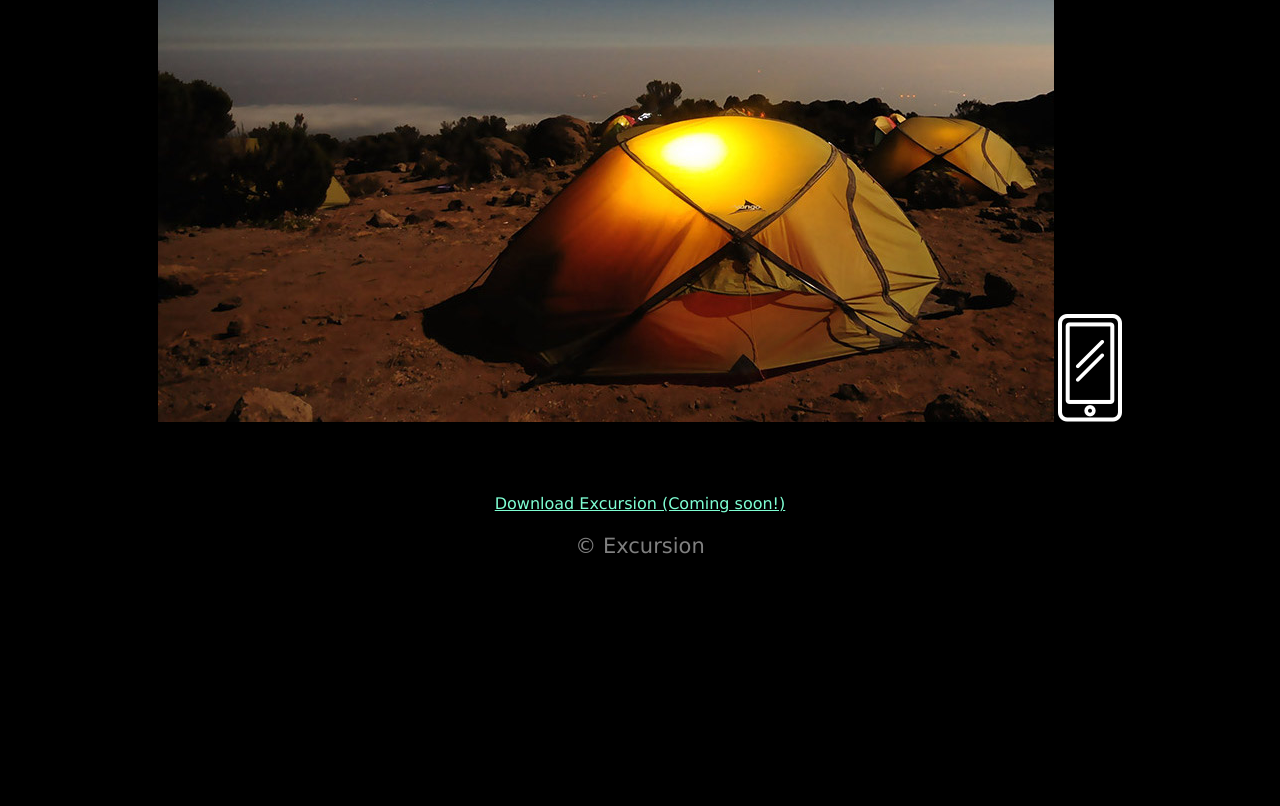
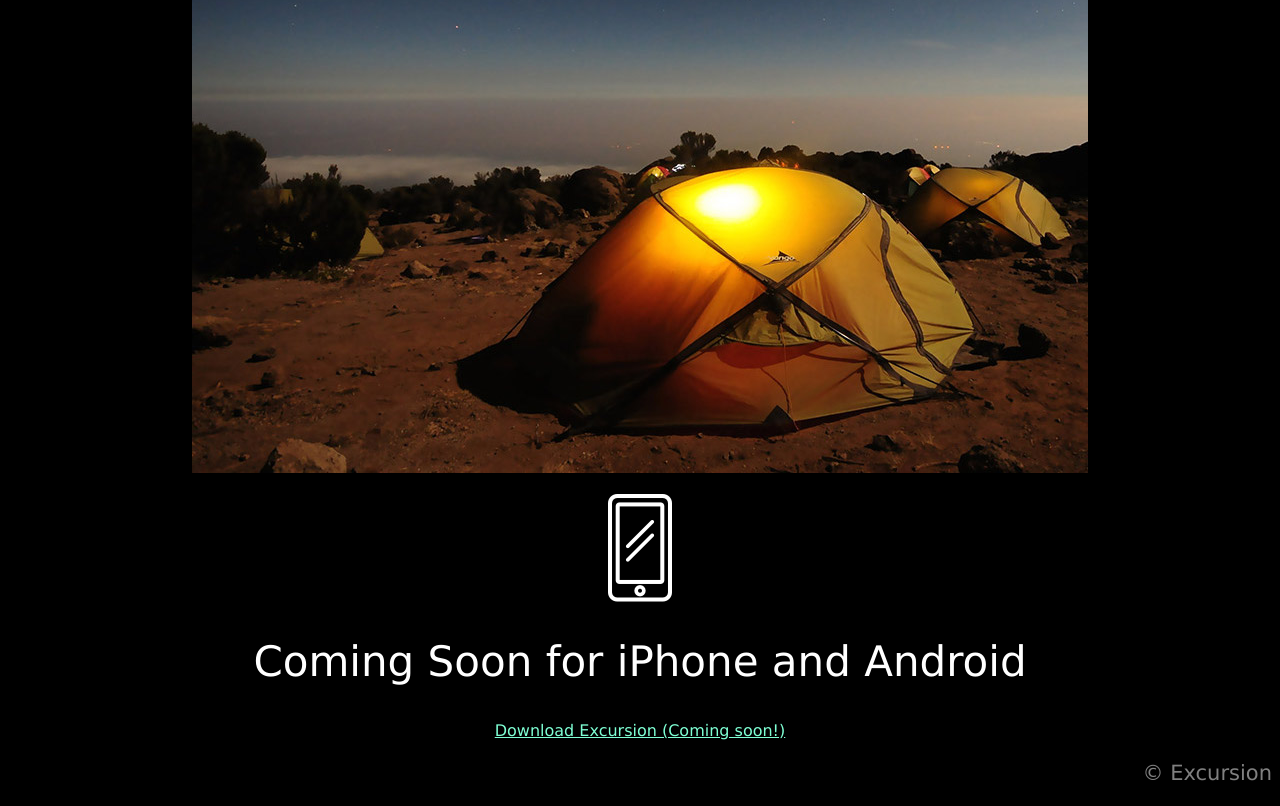
Before and after one commit to Ray-D-Aguilar/Excursion, a plain HTML site: page index.html in a window 1280 px wide. Shown: the part 507-1313 px from the top of the page. Before the commit the page ends 1086 px from the top, so only its background shows below. Drawn offline with Linux system fonts and the light colour scheme.

Commit message:
finish building webpage.

```diff
--- a/css/style.css
+++ b/css/style.css
@@ -20,3 +20,15 @@
 	font-size: 21px;
 	color: gray;
 }
+
+h2 {
+	font-family: Verdana;
+	font-weight: 300;
+	font-size: 42px;
+	color: white;
+}
+
+.footer {
+	text-align: right;
+	color: gray;
+}
--- a/index.html
+++ b/index.html
@@ -14,7 +14,9 @@
 	<h2>Your personal travel guide</h2>
 	  <p>Excursion remembers places you like, and recommends new points of interest around you.</p>
 	  <img src="./resources/camp.jpg">
-	  <img src="./resources/phone.png">
+	  <p>
+	    <img src="./resources/phone.png">
+	</p>
 	<h2>Coming Soon for iPhone and Android</h2>
 	<p><a href="#" class="Download">Download Excursion (Coming soon!)</a></p>
 	<!--Footer section-->
```
